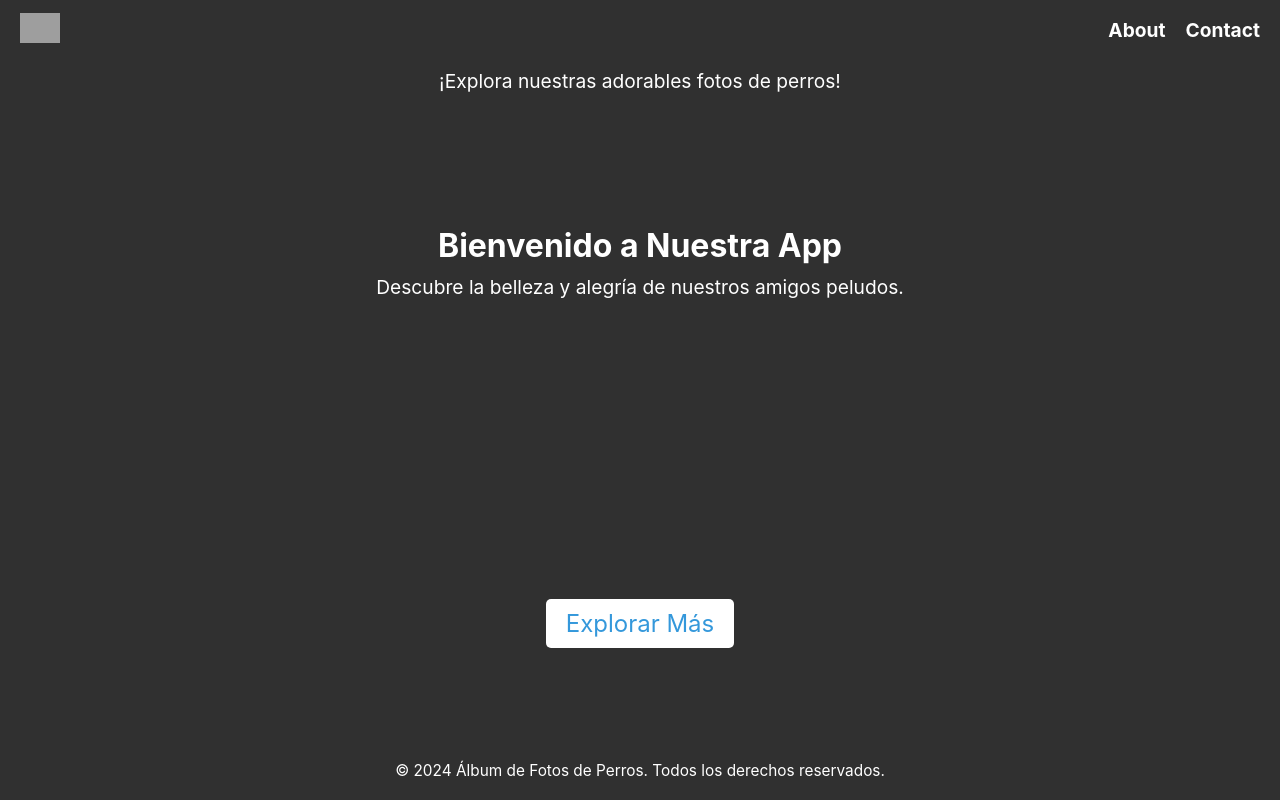
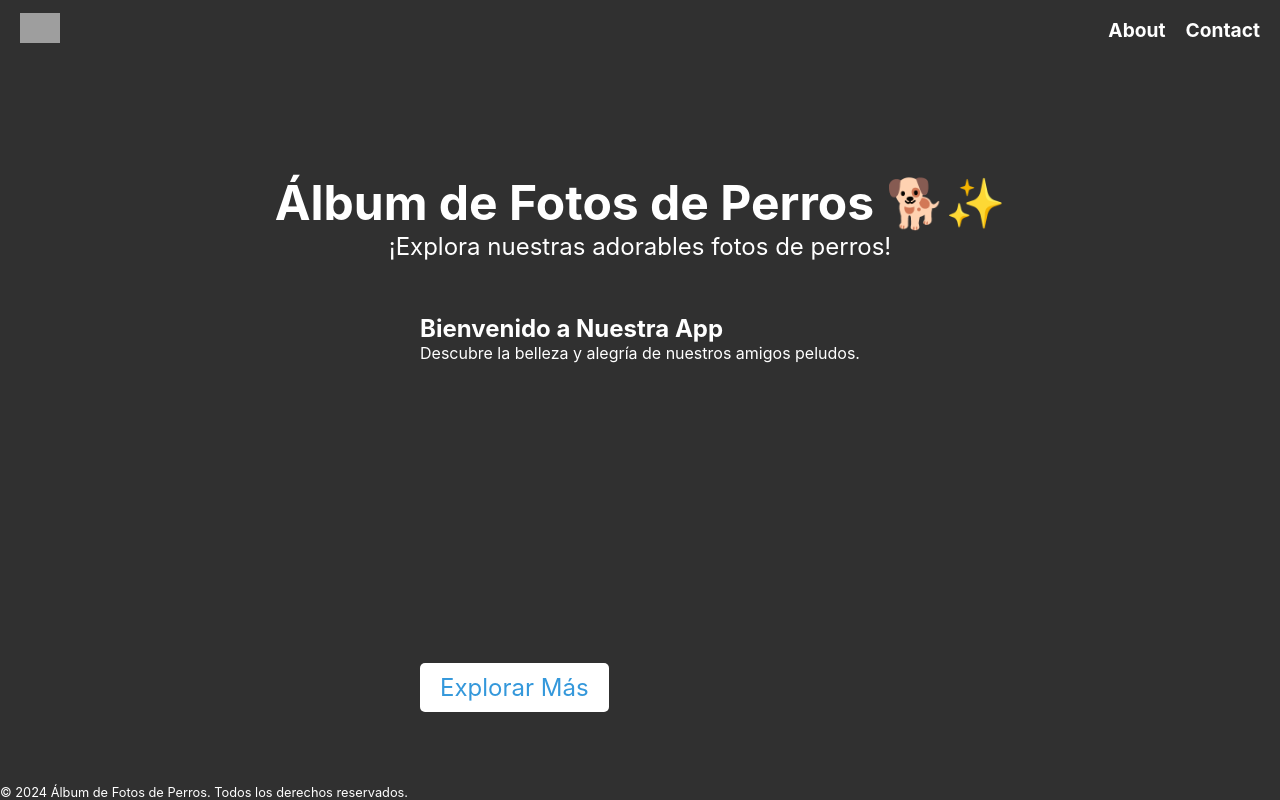
Before and after one commit to Hengers3012/Minnek-Test-for-Frontend-Position, a React (Create React App) app in the folder fetching-canine-insights/: page / in a window 1280 px wide. Built offline with nearby package versions, Linux system fonts and the light colour scheme; grey boxes are pictures that could not be loaded.

Commit message:
feed: Home Update, Route Update, Landing Update

```diff
--- a/fetching-canine-insights/src/App.css
+++ b/fetching-canine-insights/src/App.css
@@ -13,6 +13,6 @@
   text-align: center;
   justify-content: center;
 
-  height: 100%;
+  height: 100vh;
   width: 100vw;
 }
--- a/fetching-canine-insights/src/Components/Card/Card.css
+++ b/fetching-canine-insights/src/Components/Card/Card.css
@@ -58,37 +58,34 @@
   display: flex;
   position: absolute;
   flex-direction: column;
-  align-items: justify;
 
-  width: 100%;
-  bottom: 0;
   margin-top: 20px;
   padding: 10px;
 
+  bottom: 0;
+
+  height: 0;
+  width: 100%;
+
   background-color: rgba(0, 0, 0, 0.5);
-  color: #fff;
+  font-size: 14px;
+  color: #d0d0d0;
 
+  opacity: 0;
   visibility: hidden;
-  opacity: 0;
-  transition: 0.4s ease-in-out;
-  height: 0;
+  overflow-y: hidden;
+  transition: 0.5s ease-in-out 0.1s;
 }
 
 .card:hover .sub-breed {
   height: 200px;
   opacity: 1;
+  overflow-y: auto;
   visibility: visible;
-  overflow-y: auto;
 }
 
-.card:hover .sub-breed ul {
-  display: gid;
-  position: absolute;
-  flex-direction: column;
-
-  align-items: justify;
-
-  padding: 10px;
+.card:hover .sub-breed ul li {
+  list-style-type: none;
 }
 
 .name-container {
--- a/fetching-canine-insights/src/Components/Card/Card.jsx
+++ b/fetching-canine-insights/src/Components/Card/Card.jsx
@@ -28,9 +28,10 @@ export default function Card({ breed, subBreeds }) {
   }, [breed]);
 
   const capitalizedBreed = capitalizeFirstLetter(breed);
-  const capitalizedSubBreeds = subBreeds.map((subBreed) =>
-    capitalizeFirstLetter(subBreed)
-  );
+  const capitalizedSubBreeds = subBreeds.map((subBreed, index) => ({
+    name: capitalizeFirstLetter(subBreed),
+    number: index + 1,
+  }));
 
   return (
     <div
@@ -58,11 +59,11 @@ export default function Card({ breed, subBreeds }) {
                 <h1 className="sub-breed-title">Sub-Razas</h1>
               </section>
 
-              <section className="sub-breed-list">
+              <section className="">
                 {hasSubBreeds ? (
-                  <ul>
-                    {capitalizedSubBreeds.map((subBreed, index) => (
-                      <li key={index}>{subBreed}</li>
+                  <ul className="sub-breed-list">
+                    {capitalizedSubBreeds.map(({ name, number }) => (
+                      <li key={number}>{`${number}. ${name}`}</li>
                     ))}
                   </ul>
                 ) : (
--- a/fetching-canine-insights/src/Components/NavBar/NavBar.css
+++ b/fetching-canine-insights/src/Components/NavBar/NavBar.css
@@ -1,16 +1,19 @@
 .navbar {
-  position: fixed;
-  top: 0;
-  left: 0;
-  width: 100%;
-  height: 60px;
   display: flex;
   justify-content: space-between;
   align-items: center;
+
+  top: 0;
+  left: 0;
+
+  width: 100%;
+  height: 60px;
+
   padding: 10px 20px;
+
   background-color: #303030;
+
   color: #fff;
-  z-index: 1000;
 }
 
 .navbar-left {
--- a/fetching-canine-insights/src/Components/NavBar/NavBar.jsx
+++ b/fetching-canine-insights/src/Components/NavBar/NavBar.jsx
@@ -1,9 +1,12 @@
 import React from "react";
+import { useLocation } from "react-router-dom";
 import { Link } from "react-router-dom";
 
 import "./NavBar.css";
 
 export default function NavBar() {
+  const location = useLocation(); // Obtener la ruta actual
+
   return (
     <nav className="navbar">
       <div className="navbar-left">
@@ -16,6 +19,8 @@ export default function NavBar() {
         </Link>
       </div>
       <div className="navbar-right">
+        {location.pathname === "/" ? (
+          <div>
             <Link to="/about" className="nav-link">
               About
             </Link>
@@ -23,6 +28,12 @@ export default function NavBar() {
               Contact
             </Link>
           </div>
+        ) : (
+          <Link to="/command-and-conquer" className="nav-link">
+            Command and Conquer
+          </Link>
+        )}
+      </div>
     </nav>
   );
 }
--- a/fetching-canine-insights/src/Components/index.js
+++ b/fetching-canine-insights/src/Components/index.js
@@ -1,3 +1,3 @@
-export { default as Card } from './Card/Card';
-export { default as Footer } from './Footer/Footer';
-export { default as NavBar } from './NavBar/NavBar';
+export { default as Card } from "./Card/Card";
+export { default as Footer } from "./Footer/Footer";
+export { default as NavBar } from "./NavBar/NavBar";
--- a/fetching-canine-insights/src/Pages/Home/Home.css
+++ b/fetching-canine-insights/src/Pages/Home/Home.css
@@ -2,23 +2,26 @@
   display: grid;
   grid-template-columns: 1fr;
   grid-template-rows: auto 8fr auto;
+  width: 100%;
   min-height: 100%;
 }
 
-header {
-  text-align: center;
-}
-
-main {
-  overflow-y: auto;
+.header {
+  display: flex;
+  align-items: center;
+  justify-content: center;
+  width: 100%;
+  height: auto;
 }
 
 .title {
+  display: flex;
+  align-items: center;
+  justify-content: justify;
+
   width: 100%;
-  height: 80px;
-  padding: 15px;
-
-  text-align: center;
+  height: 60px;
+  padding-left: 20px;
   font-size: 24px;
   font-weight: bold;
   text-transform: uppercase;
@@ -27,12 +30,22 @@ main {
   box-shadow: 0 4px 6px rgba(0, 0, 0, 0.2);
 }
 
+main {
+  display: flex;
+  flex-direction: column;
+  align-items: center;
+  justify-content: center;
+  overflow-y: auto;
+}
+
 .cards-container {
   display: grid;
   grid-template-columns: repeat(auto-fill, minmax(220px, 1fr));
   justify-content: space-around;
+  align-items: center;
+  justify-items: center;
   gap: 20px;
   padding: 20px;
   overflow-y: auto;
-  max-height: calc(100vh - 60px - 40px - 60px);
+  max-height: calc(100vh - 60px - 40px - 55px);
 }
--- a/fetching-canine-insights/src/Pages/Home/Home.jsx
+++ b/fetching-canine-insights/src/Pages/Home/Home.jsx
@@ -11,7 +11,7 @@ export default function Home() {
         const response = await fetch("https://dog.ceo/api/breeds/list/all");
         const data = await response.json();
         setBreedsData(data.message);
-        console.log(data.message); // Log the data for debugging purposes
+        console.log(data.message);
       } catch (error) {
         console.error("Error fetching data:", error);
       }
@@ -27,15 +27,13 @@ export default function Home() {
       </header>
 
       <div className="title">
-        <h1>Listado de Perros</h1>
+        <h1>DOG LIST</h1>
       </div>
 
-      <main>
-        <div className="cards-container">
-          {Object.keys(breedsData).map((breed) => (
-            <Card key={breed} breed={breed} subBreeds={breedsData[breed]} />
-          ))}
-        </div>
+      <main className="cards-container">
+        {Object.keys(breedsData).map((breed) => (
+          <Card key={breed} breed={breed} subBreeds={breedsData[breed]} />
+        ))}
       </main>
 
       <footer>
--- a/fetching-canine-insights/src/Pages/LandingPage/LandingPage.css
+++ b/fetching-canine-insights/src/Pages/LandingPage/LandingPage.css
@@ -1,46 +1,41 @@
 .landing-page {
-  height: 100vh;
-  width: 100%;
   display: flex;
   flex-direction: column;
   justify-content: space-between;
-  padding-bottom: 20px;
-  text-align: center;
+
+  width: 100%;
+  height: 100vh;
+
   background-color: #303030;
   color: #fff;
 }
 
-header {
-  margin-bottom: 40px;
+.header {
+  display: flex;
+  justify-content: space-between;
+  align-items: center;
+
+  width: 100%;
+}
+
+.main {
+  display: flex;
+  flex-direction: column;
+  justify-content: space-evenly;
+
+  width: 100%;
+  height: 100%;
+
+  padding-top: 60px;
 }
 
 .hero {
-  color: #fff;
-  font-size: 3em;
-  margin-bottom: 10px;
-}
-
-p {
-  font-size: 1.2em;
-}
-
-.hero-section {
-  flex-grow: 1;
   display: flex;
   flex-direction: column;
   justify-content: center;
-  padding: 40px;
-  border-radius: 10px;
-}
+  text-align: center;
 
-.hero-content {
-  max-width: 600px;
-  margin: 0 auto;
-}
-
-.hero-content h2 {
-  font-size: 2em;
-  margin-bottom: 10px;
+  font-size: 1.5em;
 }
 
 .explore-button {
--- a/fetching-canine-insights/src/Pages/LandingPage/LandingPage.jsx
+++ b/fetching-canine-insights/src/Pages/LandingPage/LandingPage.jsx
@@ -6,15 +6,17 @@ import "./LandingPage.css";
 export default function LandingPage() {
   return (
     <div className="landing-page">
-      <header>
+      <header className="header">
         <NavBar />
-        <h1 className="hero">Álbum de Fotos de Perros 🐕✨</h1>
-        <p>¡Explora nuestras adorables fotos de perros!</p>
       </header>
 
-      <main>
-        <section className="hero-section">
-          <div className="hero-content">
+      <main className="main">
+        <div className="hero">
+          <h1>Álbum de Fotos de Perros 🐕✨</h1>
+          <p>¡Explora nuestras adorables fotos de perros!</p>
+        </div>
+
+        <div className="explore">
           <h2>Bienvenido a Nuestra App</h2>
           <p>Descubre la belleza y alegría de nuestros amigos peludos.</p>
 
@@ -22,7 +24,6 @@ export default function LandingPage() {
             Explorar Más
           </Link>
         </div>
-        </section>
       </main>
 
       <footer>
```
Also changed, not shown: fetching-canine-insights/src/Pages/index.js (+4 -4 lines). Lines whose indentation alone changed are shown as unchanged.
